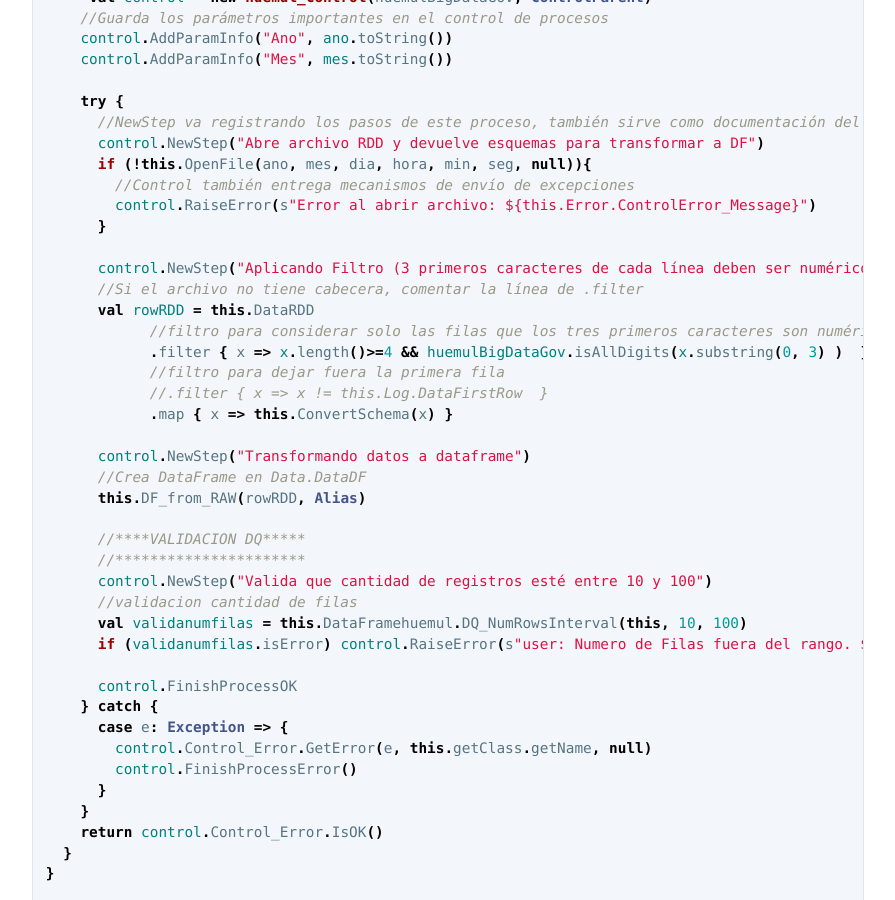
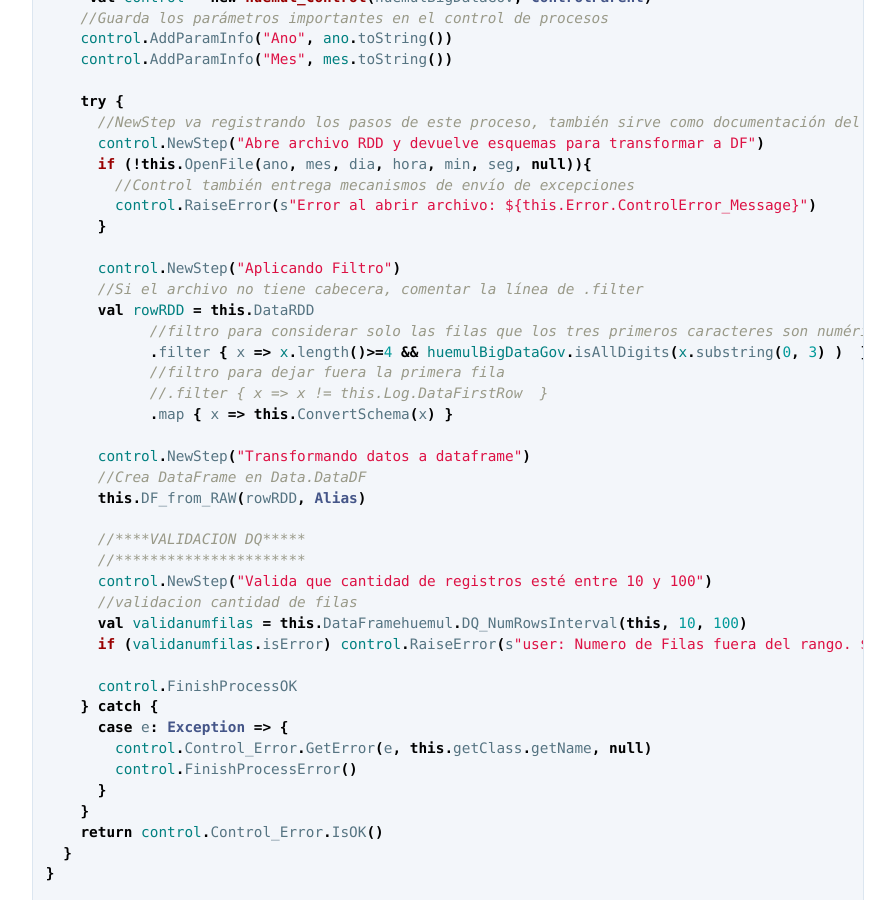
Before and after one commit to HuemulSolutions/HuemulSolutions.github.io, a Jekyll site: the page built from ejemplos.md, in a window 1280 px wide and 900 px high, scrolled down 1663 px. Shown: the whole window, without its empty margins (192-1087 px from the left). Built offline with Jekyll 4.4.1, drawn with Linux system fonts in a browser that asks for light colours; our own code applies the rules of GitHub Pages for plain Markdown files.

Commit message:
Update ejemplos.md

```diff
--- a/ejemplos.md
+++ b/ejemplos.md
@@ -79,7 +79,7 @@
         control.RaiseError(s"Error al abrir archivo: ${this.Error.ControlError_Message}")
       }
 
-      control.NewStep("Aplicando Filtro (3 primeros caracteres de cada línea deben ser numéricos)")
+      control.NewStep("Aplicando Filtro")
       //Si el archivo no tiene cabecera, comentar la línea de .filter
       val rowRDD = this.DataRDD
             //filtro para considerar solo las filas que los tres primeros caracteres son numéricos
```
